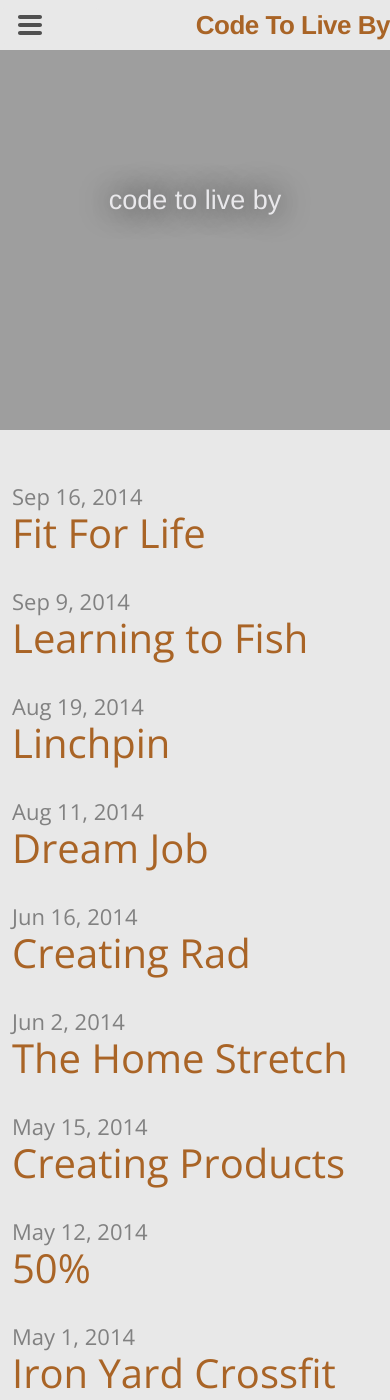
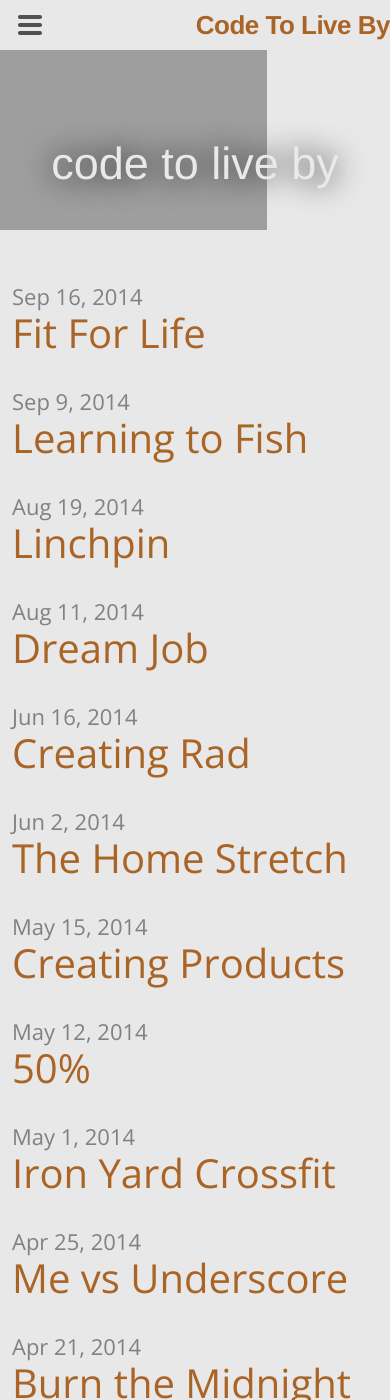
Before and after one commit to shawnlknight/blog, a Jekyll site: the page built from index.html, in a window 390 px wide and 1400 px high. Built offline with Jekyll 4.4.1, drawn with Linux system fonts in a browser that asks for light colours; some web fonts are replaced; the list of posts is cut into pages by our own code.

Commit message:
Update main.css

```diff
--- a/css/main.css
+++ b/css/main.css
@@ -463,11 +463,12 @@
   }
 
   .jumbotron {
-    min-height: 400px;
+    min-height: 200px;
+    background-size: contain;
   }
   .jumbotron h1 {
-    font-size: 1.5em;
-    padding-top: 150px;
+    font-size: 2.5em;
+    padding-top: 100px;
   }
 
   .post-header h1 { font-size: 36px; color: #313131; }
```
